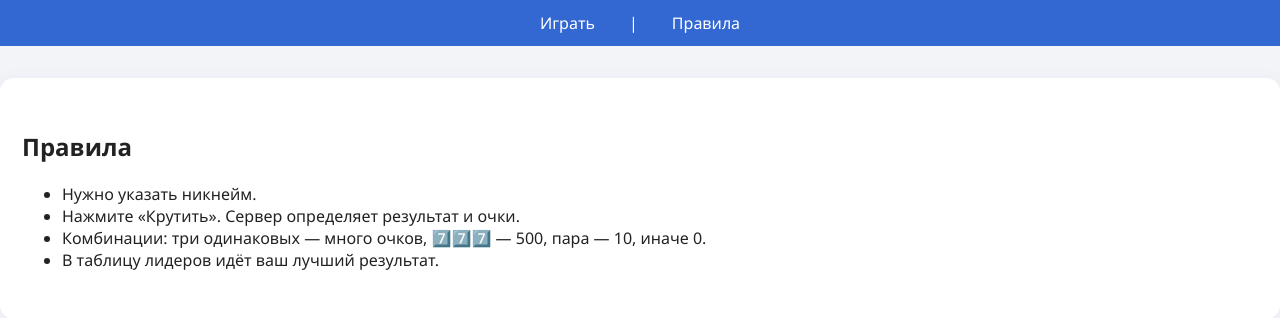
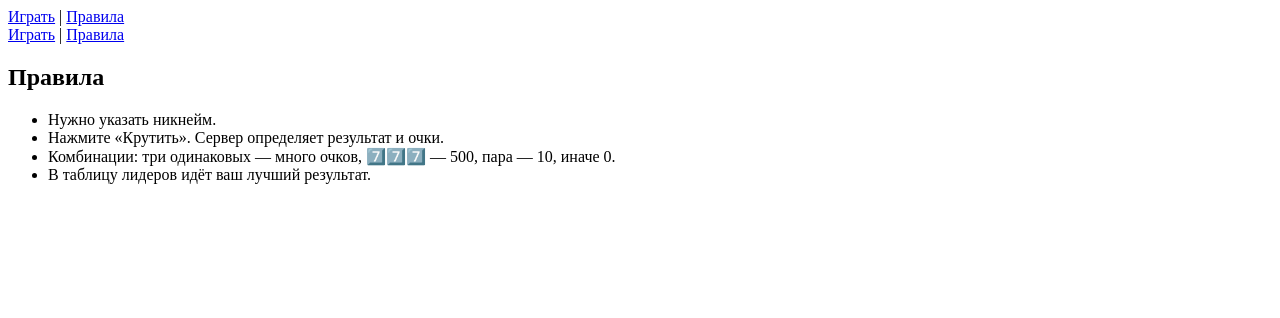
Before and after one commit to Belandiy/roulette-game, a Flask app: page /rules in a window 1280 px wide. Shown: the top 318 px of the page. Run offline with Flask 3, Linux system fonts and the light colour scheme; data comes from the database, SQL or seed files in the repository.

Commit message:
Fix base.html: readable link labels and load app.js

```diff
--- a/templates/base.html
+++ b/templates/base.html
@@ -1,11 +1,11 @@
 <!doctype html>
 <html lang="ru">
-<head>
-  <meta charset="utf-8" />
-  <meta name="viewport" content="width=device-width,initial-scale=1" />
-  <title>{% block title %}Roulette MVP{% endblock %}</title>
-  <link rel="stylesheet" href="{{ url_for('static', filename='style.css') }}">
-
+  <header>
+    <nav>
+      <a href="{{ url_for('home') }}">Играть</a> |
+      <a href="{{ url_for('rules') }}">Правила</a>
+    </nav>
+  </header>
 </head>
 <body>
   <header>
@@ -19,7 +19,7 @@
     {% block content %}{% endblock %}
   </main>
 
-  <script src="{{ url_for('static', filename='script.js') }}"></script>
+  <script src="{{ url_for('static', filename='app.js') }}"></script>
   {% block scripts %}{% endblock %}
 </body>
 </html>
```
